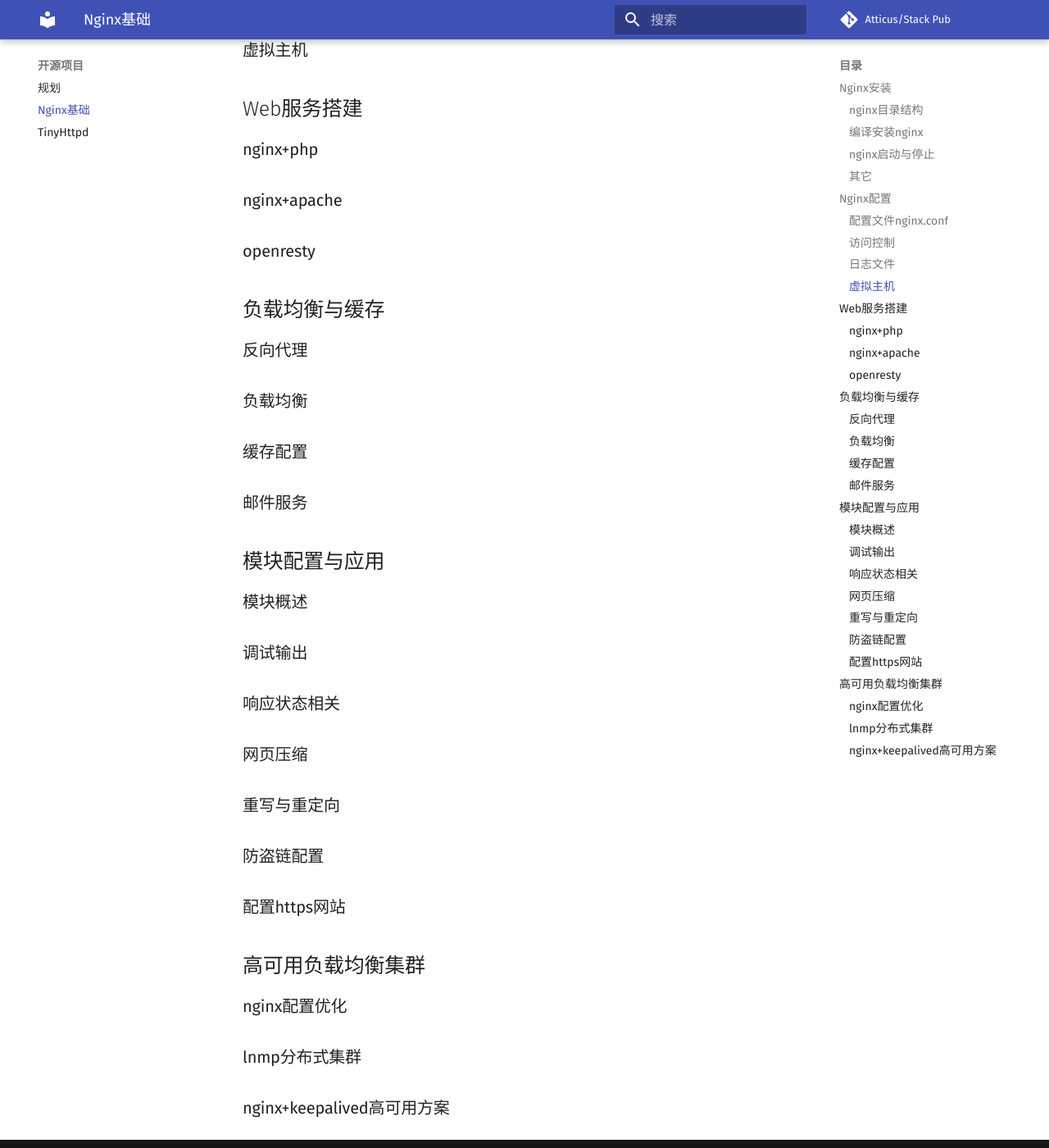
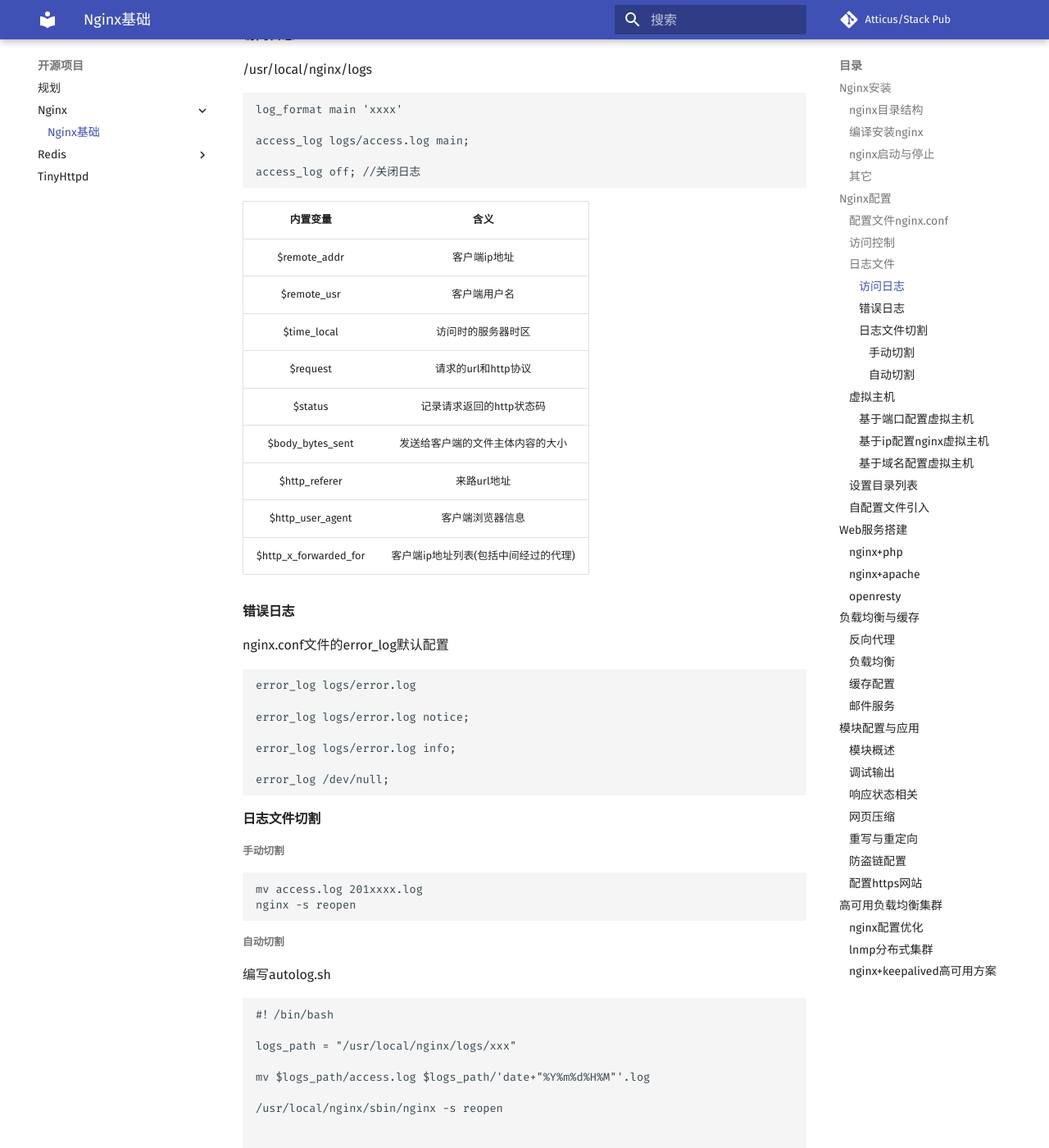
Before and after one commit to opfanswyx/StackPub, an MkDocs documentation site: the page built from docs/source/nginx/nginx_base.md, in a window 1280 px wide and 1400 px high, scrolled down 4097 px. Shown: the whole window at 82% size. Built offline with MkDocs 1.6.1 and Material for MkDocs 9.7.7, drawn with Linux system fonts in a browser that asks for light colours; comment, search, counter and statistics services are not loaded; some of the changed text lies outside the part shown.

Commit message:
source file

````diff
--- a/docs/source/nginx_base.md
+++ b/docs/source/nginx/nginx_base.md
@@ -139,8 +139,76 @@ http{
 |error_page|自定义错误页面|
 
 ### 访问控制
+
 ### 日志文件
+#### 访问日志
+/usr/local/nginx/logs
+
+```
+log_format main 'xxxx'
+
+access_log logs/access.log main;
+
+access_log off; //关闭日志
+```
+
+|内置变量|含义|
+|:-:|:-:|
+|$remote_addr|客户端ip地址|
+|$remote_usr|客户端用户名|
+|$time_local|访问时的服务器时区|
+|$request|请求的url和http协议|
+|$status|记录请求返回的http状态码|
+|$body_bytes_sent|发送给客户端的文件主体内容的大小|
+|$http_referer|来路url地址|
+|$http_user_agent|客户端浏览器信息|
+|$http_x_forwarded_for|客户端ip地址列表(包括中间经过的代理)|
+
+#### 错误日志
+nginx.conf文件的error_log默认配置
+```
+error_log logs/error.log
+
+error_log logs/error.log notice;
+
+error_log logs/error.log info;
+
+error_log /dev/null;
+```
+#### 日志文件切割
+##### 手动切割
+```
+mv access.log 201xxxx.log
+nginx -s reopen
+```
+##### 自动切割
+编写autolog.sh
+```
+#！/bin/bash
+
+logs_path = "/usr/local/nginx/logs/xxx"
+
+mv $logs_path/access.log $logs_path/'date+"%Y%m%d%H%M"'.log
+
+/usr/local/nginx/sbin/nginx -s reopen
+
+
+chmod +x autolog.sh
+
+crontab -e
+
+0 0 * * * /usr/local/nginx/logs/xxx/autolog.sh > /dev/null 2>&1
+```
 ### 虚拟主机
+#### 基于端口配置虚拟主机
+
+#### 基于ip配置nginx虚拟主机
+
+#### 基于域名配置虚拟主机
+
+### 设置目录列表
+
+### 自配置文件引入
 
 ## Web服务搭建
 ### nginx+php
--- a/mkdocs.yml
+++ b/mkdocs.yml
@@ -69,7 +69,10 @@ nav:
     - 规划: database/plan.md
   - 开源项目:
     - 规划: source/plan.md
-    - Nginx基础: source/nginx_base.md
+    - Nginx:
+      - Nginx基础: source/nginx/nginx_base.md
+    - Redis:
+      - Redis基础: source/redis/redis_base.md
     - TinyHttpd: source/tinyhttpd.md
   - 数学:
     - 规划: math/plan.md
````
Also changed, not shown: docs/source/redis/redis_base.md (added, +13 -0 lines), docs/tools/Note.md (+1 -0 lines).
